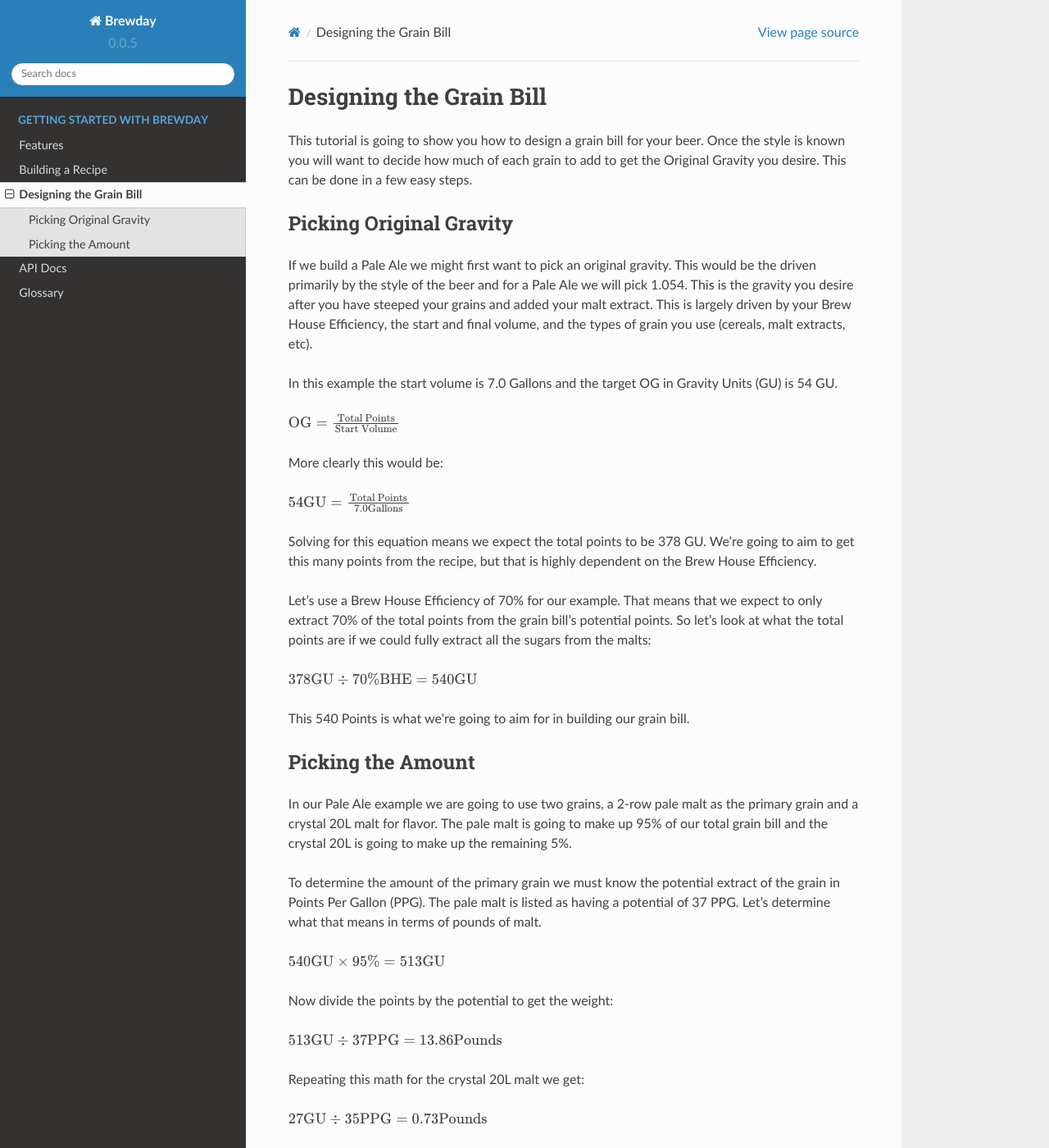
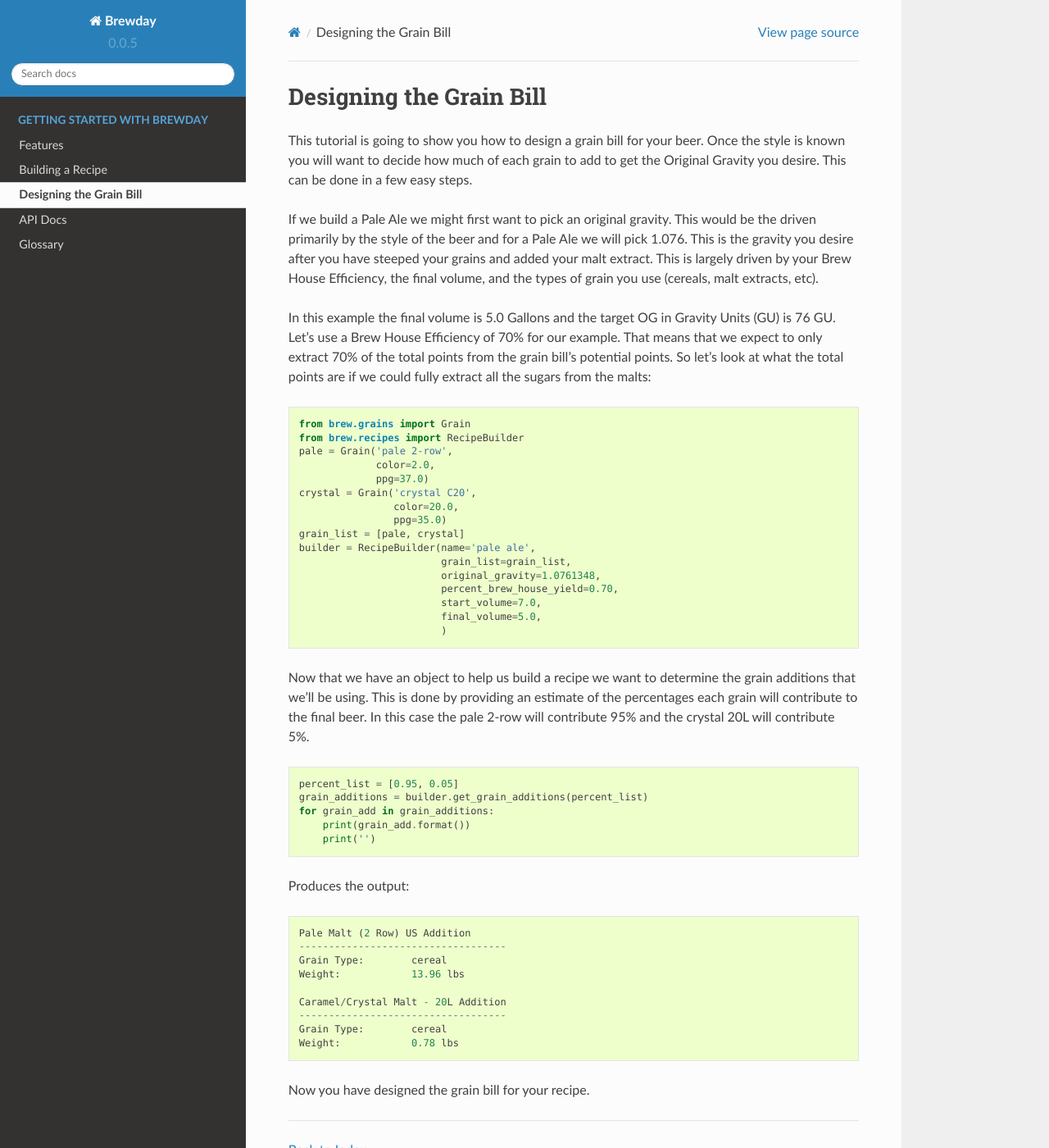
Before and after one commit to chrisgilmerproj/brewday, a Sphinx documentation site: the page built from docs/source/tutorial/designing_grain_bill.rst, in a window 1280 px wide and 1400 px high. Shown: the whole window at 82% size. Built offline with Sphinx 7.4.7 and the Read the Docs theme 2.0.0, drawn with Linux system fonts in a browser that asks for light colours; some of the changed text lies outside the part shown.

Commit message:
Update docs for designing a grain bill

```diff
--- a/docs/source/tutorial/designing_grain_bill.rst
+++ b/docs/source/tutorial/designing_grain_bill.rst
@@ -5,62 +5,64 @@ This tutorial is going to show you how to design a grain bill for your beer.
 Once the style is known you will want to decide how much of each grain to add
 to get the Original Gravity you desire.  This can be done in a few easy steps.
 
-Picking Original Gravity
-------------------------
-
 If we build a Pale Ale we might first want to pick an original gravity.  This
 would be the driven primarily by the style of the beer and for a Pale Ale we
-will pick 1.054.  This is the gravity you desire after you have steeped your
+will pick 1.076.  This is the gravity you desire after you have steeped your
 grains and added your malt extract.  This is largely driven by your Brew House
-Efficiency, the start and final volume, and the types of grain you use
+Efficiency, the final volume, and the types of grain you use
 (cereals, malt extracts, etc).
 
-In this example the start volume is 7.0 Gallons and the target OG in Gravity
-Units (GU) is 54 GU.
+In this example the final volume is 5.0 Gallons and the target OG in Gravity
+Units (GU) is 76 GU. Let's use a Brew House Efficiency of 70% for our example.
+That means that we expect to only extract 70% of the total points from the grain
+bill's potential points.  So let's look at what the total points are if we could
+fully extract all the sugars from the malts:
 
-:math:`\text{OG} = \frac{\text{Total Points}}{\text{Start Volume}}`
+.. code-block:: python
 
-More clearly this would be:
+    from brew.grains import Grain
+    from brew.recipes import RecipeBuilder
+    pale = Grain('pale 2-row',
+                 color=2.0,
+                 ppg=37.0)
+    crystal = Grain('crystal C20',
+                    color=20.0,
+                    ppg=35.0)
+    grain_list = [pale, crystal]
+    builder = RecipeBuilder(name='pale ale',
+                            grain_list=grain_list,
+                            original_gravity=1.0761348,
+                            percent_brew_house_yield=0.70,
+                            start_volume=7.0,
+                            final_volume=5.0,
+                            )
 
-:math:`54 \text{GU} = \frac{\text{Total Points}}{7.0 \text{Gallons}}`
+Now that we have an object to help us build a recipe we want to determine the
+grain additions that we'll be using.  This is done by providing an estimate of
+the percentages each grain will contribute to the final beer.  In this case the
+pale 2-row will contribute 95% and the crystal 20L will contribute 5%.
 
-Solving for this equation means we expect the total points to be 378 GU.
-We're going to aim to get this many points from the recipe, but that is
-highly dependent on the Brew House Efficiency.
+.. code-block:: python
 
-Let's use a Brew House Efficiency of 70% for our example.  That means that we
-expect to only extract 70% of the total points from the grain bill's potential
-points.  So let's look at what the total points are if we could fully extract
-all the sugars from the malts:
+    percent_list = [0.95, 0.05]
+    grain_additions = builder.get_grain_additions(percent_list)
+    for grain_add in grain_additions:
+        print(grain_add.format())
+        print('')
 
-:math:`378 \text{GU} \div 70\% \text{BHE} = 540 \text{GU}`
+Produces the output::
 
-This 540 Points is what we're going to aim for in building our grain bill.
+	Pale Malt (2 Row) US Addition
+	-----------------------------------
+	Grain Type:        cereal
+	Weight:            13.96 lbs
 
-Picking the Amount
-------------------
+	Caramel/Crystal Malt - 20L Addition
+	-----------------------------------
+	Grain Type:        cereal
+	Weight:            0.78 lbs
 
-In our Pale Ale example we are going to use two grains, a 2-row pale malt as
-the primary grain and a crystal 20L malt for flavor. The pale malt is going
-to make up 95% of our total grain bill and the crystal 20L is going to make up
-the remaining 5%.
-
-To determine the amount of the primary grain we must know the potential extract
-of the grain in Points Per Gallon (PPG).  The pale malt is listed as having a
-potential of 37 PPG.  Let's determine what that means in terms of pounds of
-malt.
-
-:math:`540 \text{GU} \times 95\% = 513 \text{GU}`
-
-Now divide the points by the potential to get the weight:
-
-:math:`513 \text{GU} \div 37 \text{PPG} = 13.86 \text{Pounds}`
-
-Repeating this math for the crystal 20L malt we get:
-
-:math:`27 \text{GU} \div 35 \text{PPG} = 0.73 \text{Pounds}`
-
-Now we know exactly how much of each grain will go into the beer.
+Now you have designed the grain bill for your recipe.
 
 ----
 
```
